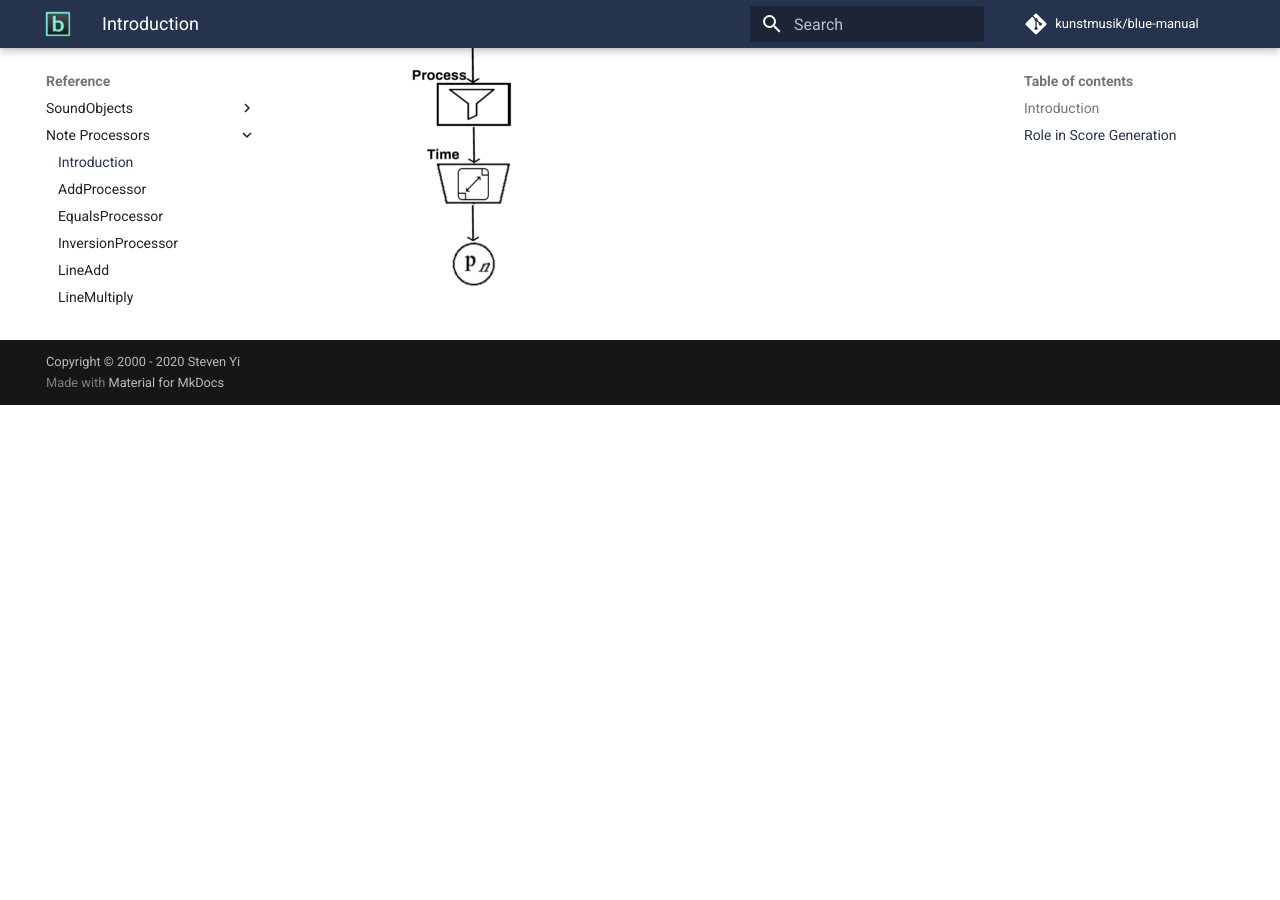
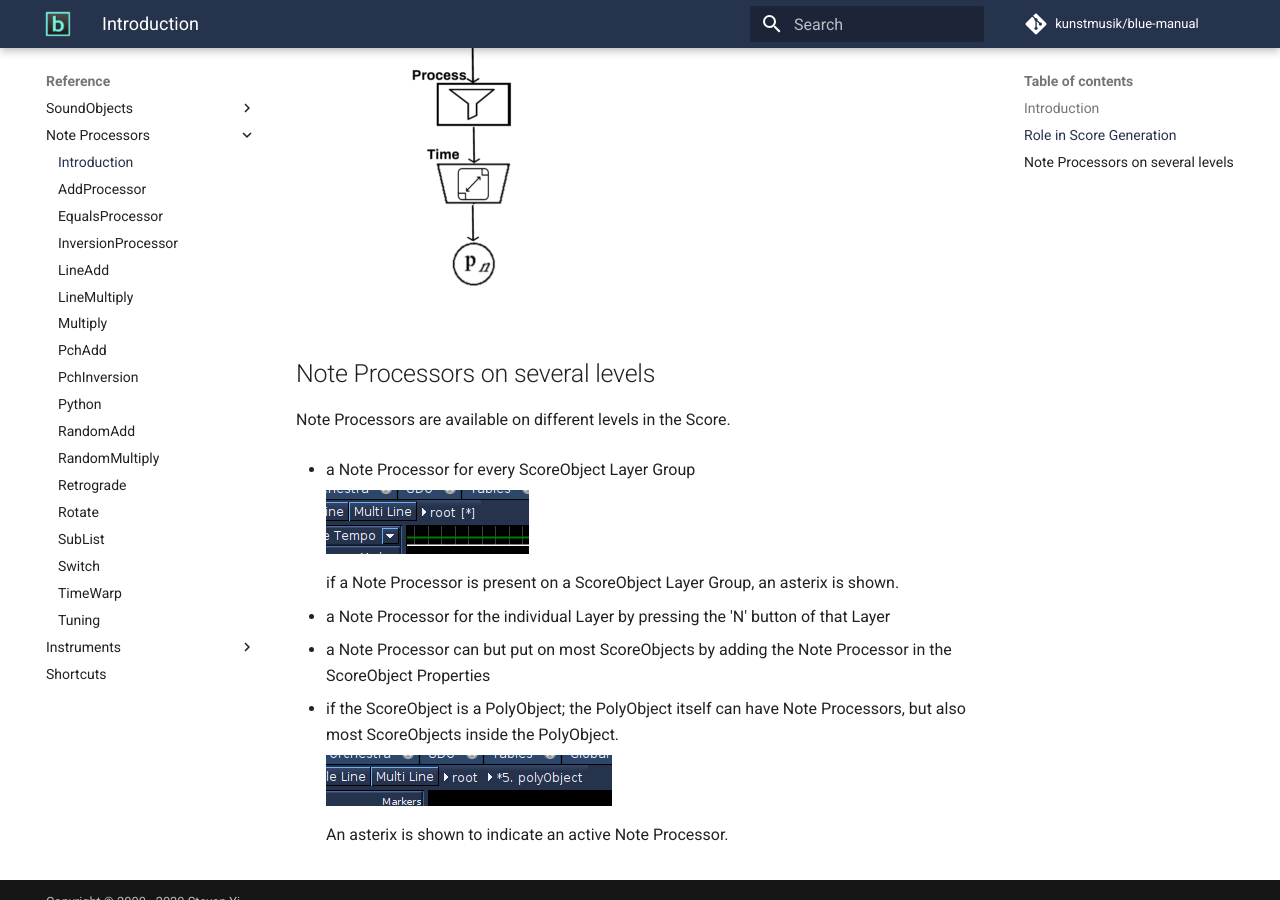
Before and after one commit to kunstmusik/blue-manual, an MkDocs documentation site: the page built from docs/users/reference/noteProcessors/top.md, in a window 1280 px wide and 900 px high, scrolled down 702 px. Built offline with MkDocs 1.6.1 and Material for MkDocs 9.7.7, drawn with Linux system fonts in a browser that asks for light colours; comment, search, counter and statistics services are not loaded; before the commit the page ends 1107 px from its top, so only the background shows below that.

Commit message:
Add files via upload

```diff
--- a/docs/users/reference/noteProcessors/top.md
+++ b/docs/users/reference/noteProcessors/top.md
@@ -11,7 +11,8 @@
 noteProcessors, you can add, remove, push up, or push down
 noteProcessors on the property dialog.
 
-NoteProcessors may also be applied to layers to process all notes generated by a SoundObject layer.
+NoteProcessors may also be applied to layers to process all notes generated
+by a SoundObject layer.
 
 ## Role in Score Generation
 
@@ -21,3 +22,27 @@
 down the chain.
 
 ![](../../../images/ScoreProcessTime.png)
+
+## Note Processors on several levels
+
+Note Processors are available on different levels in the Score.
+
+- a Note Processor for every ScoreObject Layer Group
+
+    ![root](../../../images/rootAsterix.png)
+
+    if a Note Processor is present on a ScoreObject Layer Group, an asterix is
+shown.
+
+- a Note Processor for the individual Layer by pressing the 'N' button of
+that Layer
+
+- a Note Processor can but put on most ScoreObjects by adding the
+Note Processor in the ScoreObject Properties
+
+- if the ScoreObject is a PolyObject; the PolyObject itself can have
+Note Processors, but also most ScoreObjects inside the PolyObject.
+
+    ![poly](../../../images/NPpoly.png)
+
+    An asterix is shown to indicate an active Note Processor.
```
